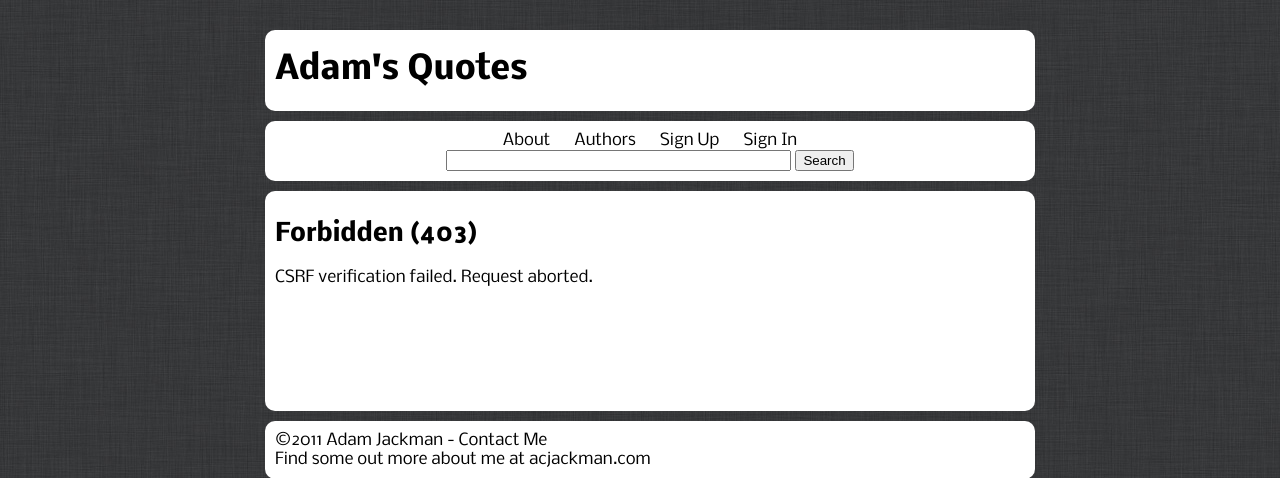
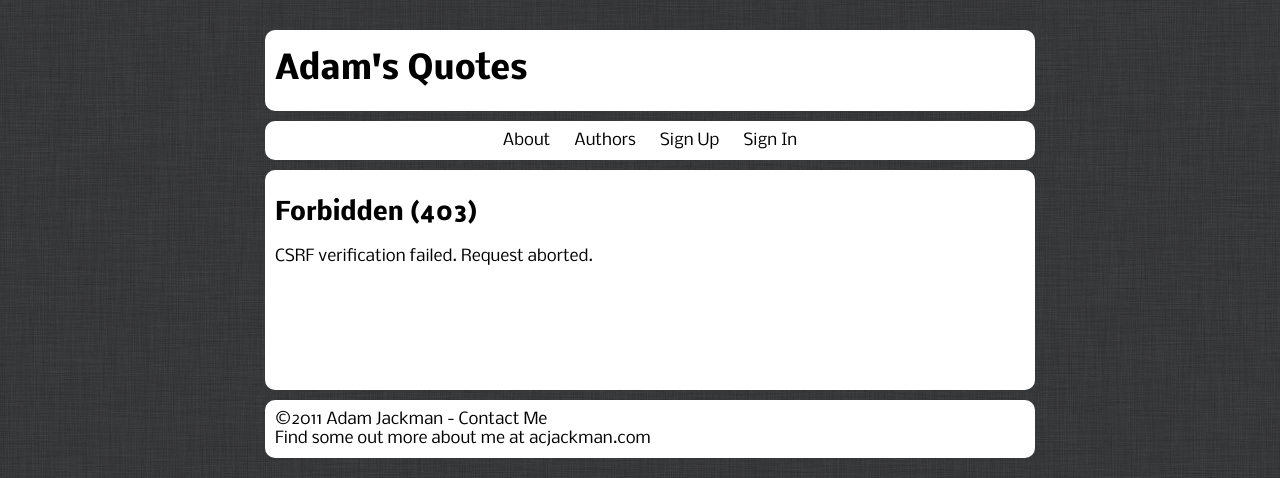
Before and after one commit to acjackman/quote-library, a Django app: template templates/403_csrf.html in a window 1280 px wide. Shown: the top 478 px of the page. Run offline with Django 3.2, Linux system fonts and the light colour scheme; the template is opened without the code that fills it, so the values that code supplies are empty; some libraries are stand-ins or nearby versions.

Commit message:
Remove search that's not implemented yet

```diff
--- a/templates/base.html
+++ b/templates/base.html
@@ -34,12 +34,6 @@
             <li><a href="{% url 'account_login' %}">{% trans "Sign In" %}</a></li>
           {% endif %}
         </ul>
-        <div id="search">
-        <form name="search" method=GET>
-          <input text="text" size="40" name="keyword" >
-          <input type="submit" value="Search">
-        </form>
-        </div>
       </nav>
       <section id="content">
         {% if messages %}
```
Also changed, not shown: settings.py (+0 -12 lines).
